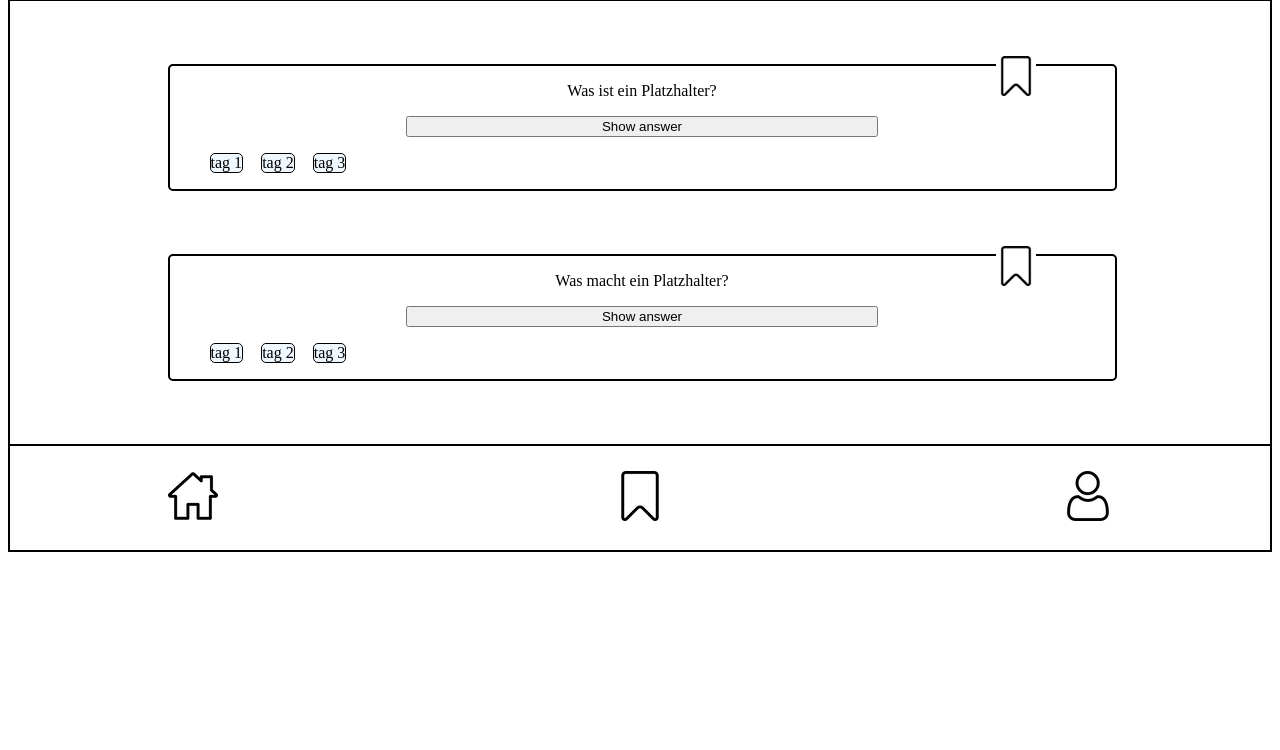
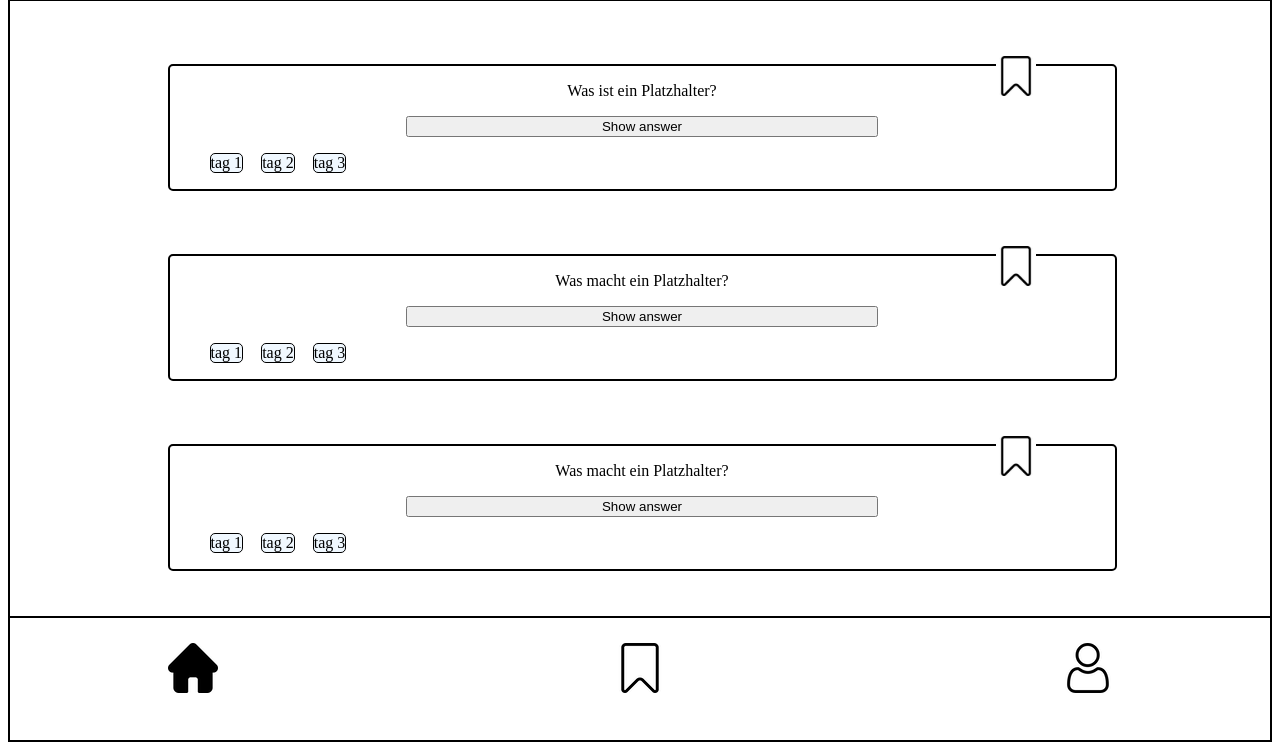
Before and after one commit to rene-fas/quiz-app, a plain HTML site: page index.html in a window 1280 px wide. Shown: the part 78-828 px from the top of the page. Before the commit the page ends 800 px from the top, so only its background shows below. Drawn offline with Linux system fonts and the light colour scheme.

Commit message:
style: home select

```diff
--- a/index.html
+++ b/index.html
@@ -38,11 +38,34 @@
           <li>tag 3</li>
         </ul>
       </section>
+      <section class="card" id="card3">
+        <img class="bookmarkcard" src="./images/bookmark.png" alt="bookmark" />
+        <section class="innercard">
+          <p class="Frage">Was macht ein Platzhalter?</p>
+          <button class="buttonanswer">Show answer</button>
+          <p class="answertext">Hier ist die Antwort auf die Frage</p>
+        </section>
+        <ul class="tags">
+          <li>tag 1</li>
+          <li>tag 2</li>
+          <li>tag 3</li>
+        </ul>
+      </section>
     </body>
     <footer class="navbar">
-      <a href=""><img src="./images/home.png" alt="home" /></a>
-      <a href=""><img src="./images/bookmark.png" alt="bookmark" /></a>
-      <a href=""><img src="./images/user.png" alt="profile" /></a>
+      <a href=""
+        ><img
+          class="homenavbar"
+          id="homenavbar"
+          src="./images/homeselect.png"
+          alt="home"
+      /></a>
+      <a href=""
+        ><img class="bookmarknavbar" src="./images/bookmark.png" alt="bookmark"
+      /></a>
+      <a href=""
+        ><img class="profilenavbar" src="./images/user.png" alt="profile"
+      /></a>
     </footer>
   </section>
 </html>
```
Also changed, not shown: images/homeselect.png (added), images/homewhite.png (added).
